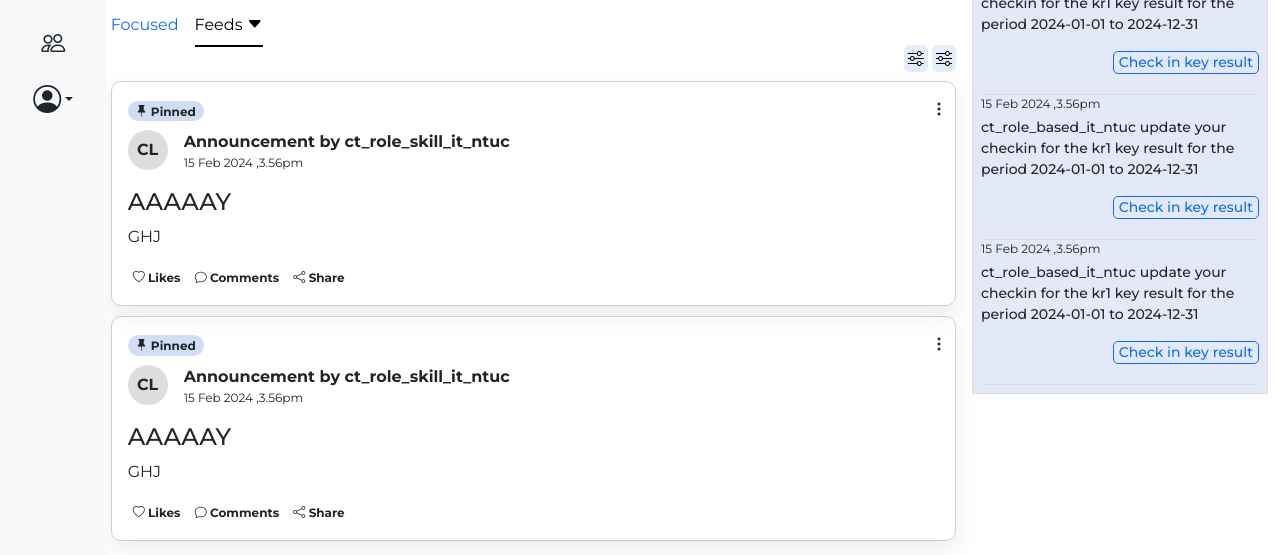
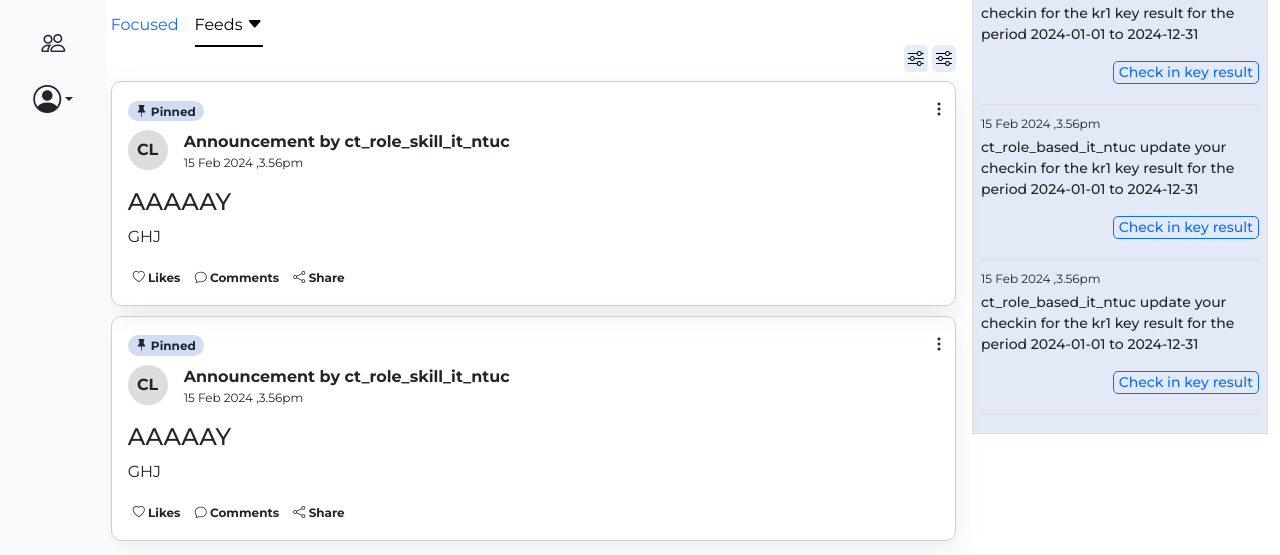
Before and after one commit to libinvbaby/task-dashboard, a plain HTML site: page index.html in a window 1280 px wide. Shown: the part 318-873 px from the top of the page. Drawn offline with nearby package versions, Linux system fonts and the light colour scheme.

Commit message:
updated styles

```diff
--- a/style.css
+++ b/style.css
@@ -90,6 +90,7 @@ border-radius: 10px;
 }
 .th-section{
     border-bottom: 1px solid #ddd;
+    margin: 10px 0px;
 }
 .th-content{
     font-size: 14px;
```
